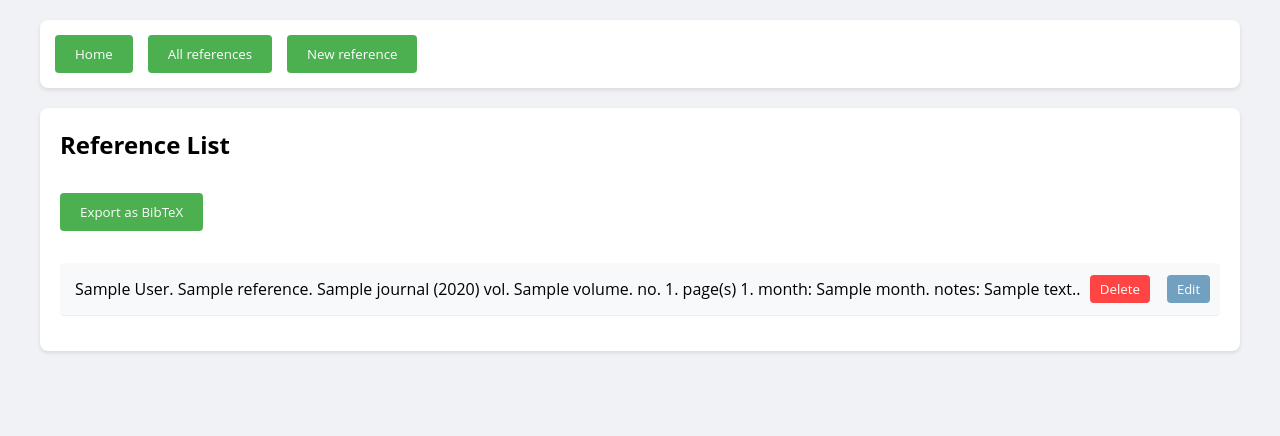
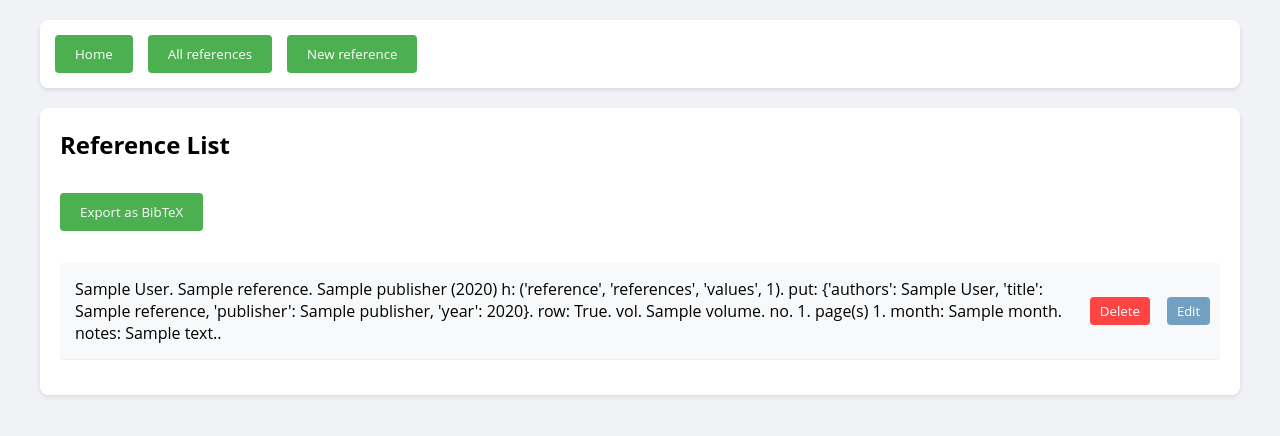
Before and after one commit to t0ffe/OhTu-miniprojekti, a Flask app: template src/templates/list_references.html in a window 1280 px wide. Shown: the top 436 px of the page. Run offline with Flask 3, Linux system fonts and the light colour scheme; the template is opened without the code that fills it: most values are stand-ins (such as "Sample title", 1, 10 or a date in 2020).

Commit message:
enhance reference display to be more dynamic

```diff
--- a/src/templates/list_references.html
+++ b/src/templates/list_references.html
@@ -20,7 +20,13 @@ Reference List
 {% if references %}
   {% for reference in references %}
     <li class="reference">
-      {{ reference.authors }}. {{ reference.title }}. {{ reference.journal }} ({{ reference.year }})
+
+      {{ reference.authors }}. {{ reference.title }}. {{ reference.publisher or reference.journal }} ({{ reference.year }})
+      {% for key, value in reference.__dict__.items() %}
+        {% if value and key not in ['id', 'type', 'authors', 'title', 'publisher', 'journal', 'year', 'volume', 'number', 'pages', 'month', 'note'] %}
+          {{ key }}: {{ value }}.
+        {% endif %}
+      {% endfor %}
       {% if reference.volume %} vol. {{ reference.volume }}.{% endif %}
       {% if reference.number %} no. {{ reference.number }}.{% endif %}
       {% if reference.pages %} page(s) {{ reference.pages }}.{% endif %}
```
